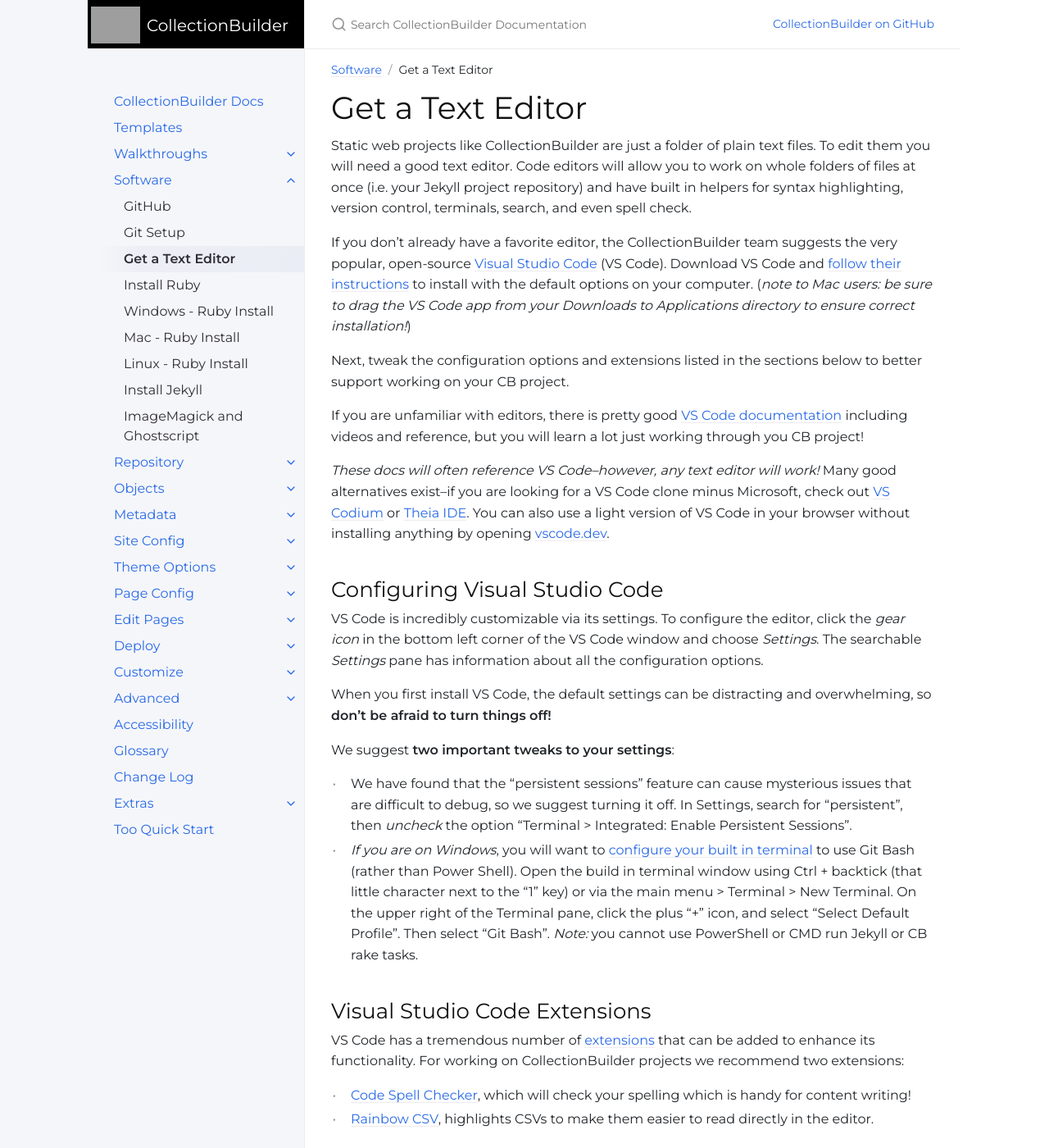
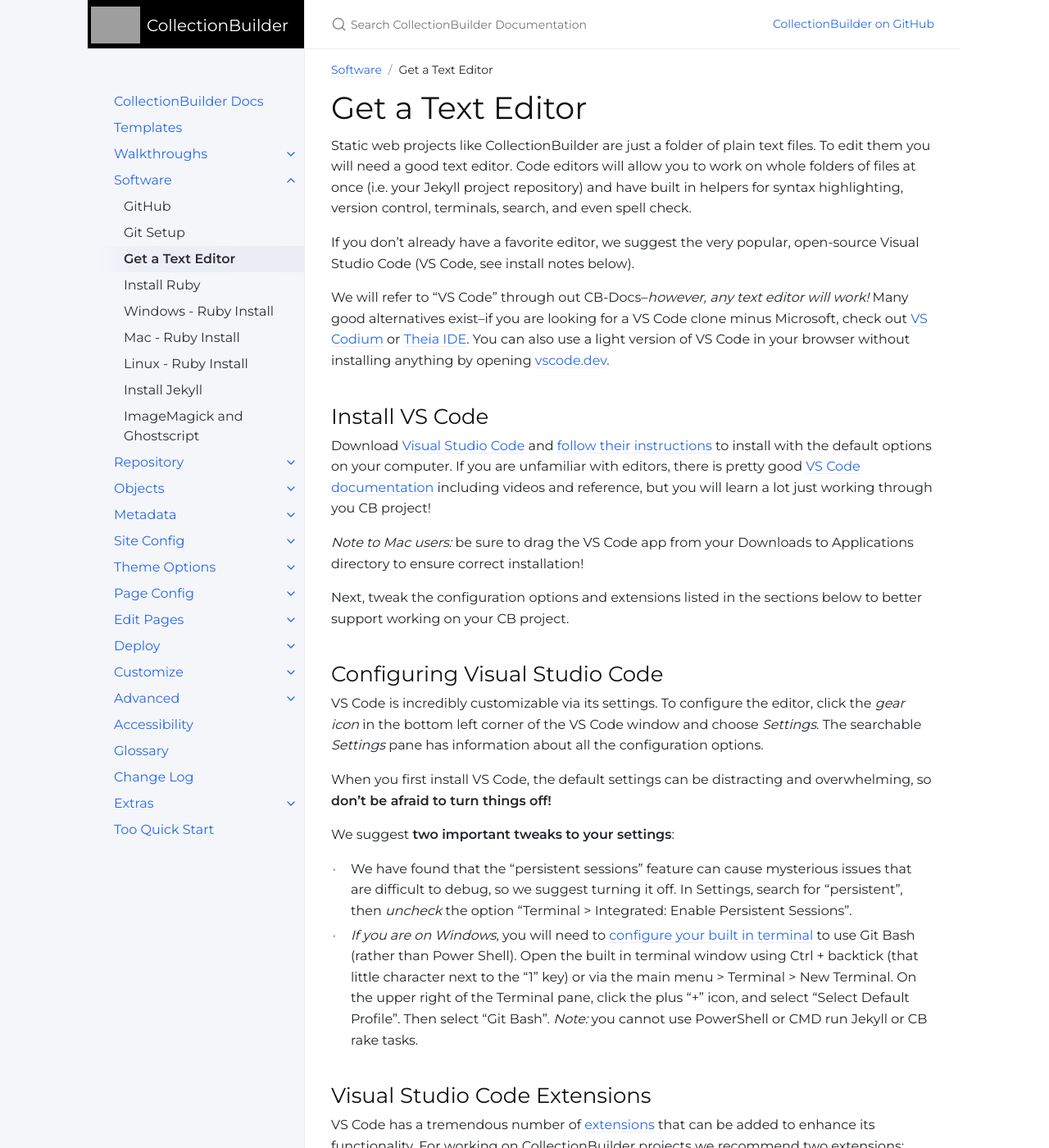
Before and after one commit to CollectionBuilder/cb-docs, a Jekyll site: the page built from docs/software/texteditor.md, in a window 1280 px wide and 1400 px high. Shown: the whole window at 82% size. Built offline with Jekyll 4.4.1, drawn with Linux system fonts in a browser that asks for light colours; comment, search, counter and statistics services are not loaded; some of the changed text lies outside the part shown.

Commit message:
clarify text editor

```diff
--- a/docs/software/texteditor.md
+++ b/docs/software/texteditor.md
@@ -10,17 +10,20 @@ Static web projects like CollectionBuilder are just a folder of plain text files
 To edit them you will need a good text editor.
 Code editors will allow you to work on whole folders of files at once (i.e. your Jekyll project repository) and have built in helpers for syntax highlighting, version control, terminals, search, and even spell check.
 
-If you don't already have a favorite editor, the CollectionBuilder team suggests the very popular, open-source [Visual Studio Code](https://code.visualstudio.com/) (VS Code).
-Download VS Code and [follow their instructions](https://code.visualstudio.com/docs/setup/setup-overview) to install with the default options on your computer.
-(*note to Mac users: be sure to drag the VS Code app from your Downloads to Applications directory to ensure correct installation!*)
+If you don't already have a favorite editor, we suggest the very popular, open-source Visual Studio Code (VS Code, see install notes below).
+
+We will refer to "VS Code" through out CB-Docs--*however, any text editor will work!*
+Many good alternatives exist--if you are looking for a VS Code clone minus Microsoft, check out [VS Codium](https://vscodium.com/) or [Theia IDE](https://theia-ide.org/#theiaide).
+You can also use a light version of VS Code in your browser without installing anything by opening [vscode.dev](https://vscode.dev/).
+
+## Install VS Code
+
+Download [Visual Studio Code](https://code.visualstudio.com/) and [follow their instructions](https://code.visualstudio.com/docs/getstarted/overview) to install with the default options on your computer.
+If you are unfamiliar with editors, there is pretty good [VS Code documentation](https://code.visualstudio.com/docs) including videos and reference, but you will learn a lot just working through you CB project!
+
+*Note to Mac users:* be sure to drag the VS Code app from your Downloads to Applications directory to ensure correct installation!
 
 Next, tweak the configuration options and extensions listed in the sections below to better support working on your CB project.
-
-If you are unfamiliar with editors, there is pretty good [VS Code documentation](https://code.visualstudio.com/docs) including videos and reference, but you will learn a lot just working through you CB project!
-
-*These docs will often reference VS Code--however, any text editor will work!*
-Many good alternatives exist--if you are looking for a VS Code clone minus Microsoft, check out [VS Codium](https://vscodium.com/) or [Theia IDE](https://theia-ide.org/#theiaide).
-You can also use a light version of VS Code in your browser without installing anything by opening [vscode.dev](https://vscode.dev/).
 
 ## Configuring Visual Studio Code
 
@@ -33,7 +36,7 @@ When you first install VS Code, the default settings can be distracting and over
 We suggest **two important tweaks to your settings**:
 
 - We have found that the "persistent sessions" feature can cause mysterious issues that are difficult to debug, so we suggest turning it off. In Settings, search for "persistent", then *uncheck* the option "Terminal > Integrated: Enable Persistent Sessions".
-- *If you are on Windows*, you will want to [configure your built in terminal](https://code.visualstudio.com/docs/terminal/profiles) to use Git Bash (rather than Power Shell). Open the build in terminal window using Ctrl + backtick (that little character next to the "1" key) or via the main menu > Terminal > New Terminal. On the upper right of the Terminal pane, click the plus "+" icon, and select "Select Default Profile". Then select "Git Bash". *Note:* you cannot use PowerShell or CMD run Jekyll or CB rake tasks.
+- *If you are on Windows*, you will need to [configure your built in terminal](https://code.visualstudio.com/docs/terminal/profiles) to use Git Bash (rather than Power Shell). Open the built in terminal window using Ctrl + backtick (that little character next to the "1" key) or via the main menu > Terminal > New Terminal. On the upper right of the Terminal pane, click the plus "+" icon, and select "Select Default Profile". Then select "Git Bash". *Note:* you cannot use PowerShell or CMD run Jekyll or CB rake tasks.
 
 ## Visual Studio Code Extensions
 
@@ -42,3 +45,8 @@ For working on CollectionBuilder projects we recommend two extensions:
 
 - [Code Spell Checker](https://marketplace.visualstudio.com/items?itemName=streetsidesoftware.code-spell-checker), which will check your spelling which is handy for content writing!
 - [Rainbow CSV](https://marketplace.visualstudio.com/items?itemName=mechatroner.rainbow-csv), highlights CSVs to make them easier to read directly in the editor.
+
+*Please note:* Visual Studio Code is NOT the same thing as Visual Studio IDE (great naming Microsoft!).
+VS Code is the lighter code editor; Visual Studio is a full traditional heavy IDE system.
+You do not want Visual Studio.
+{:.alert .alert-yellow}
```
Also changed, not shown: docs/repository/commit.md (+1 -1 lines).
